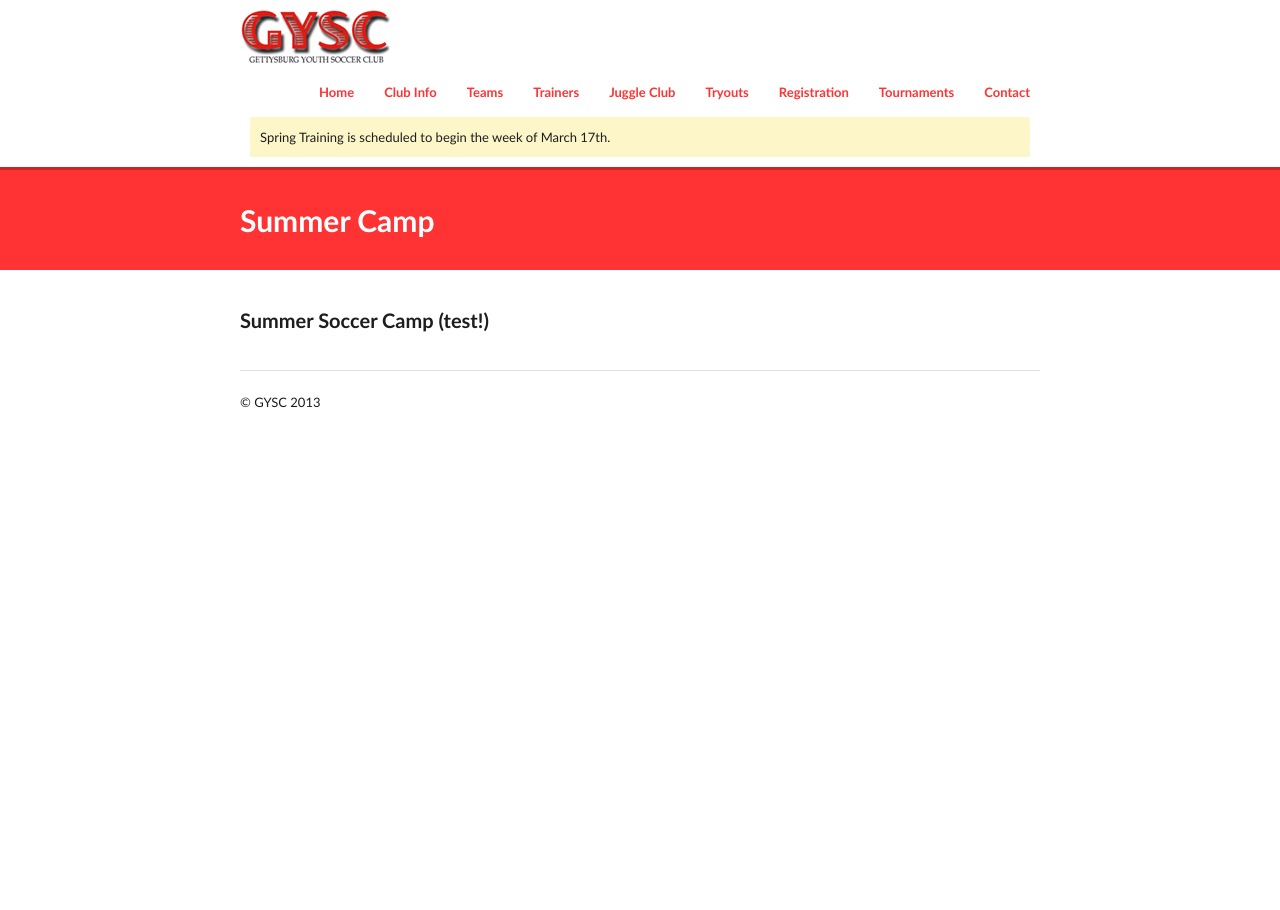
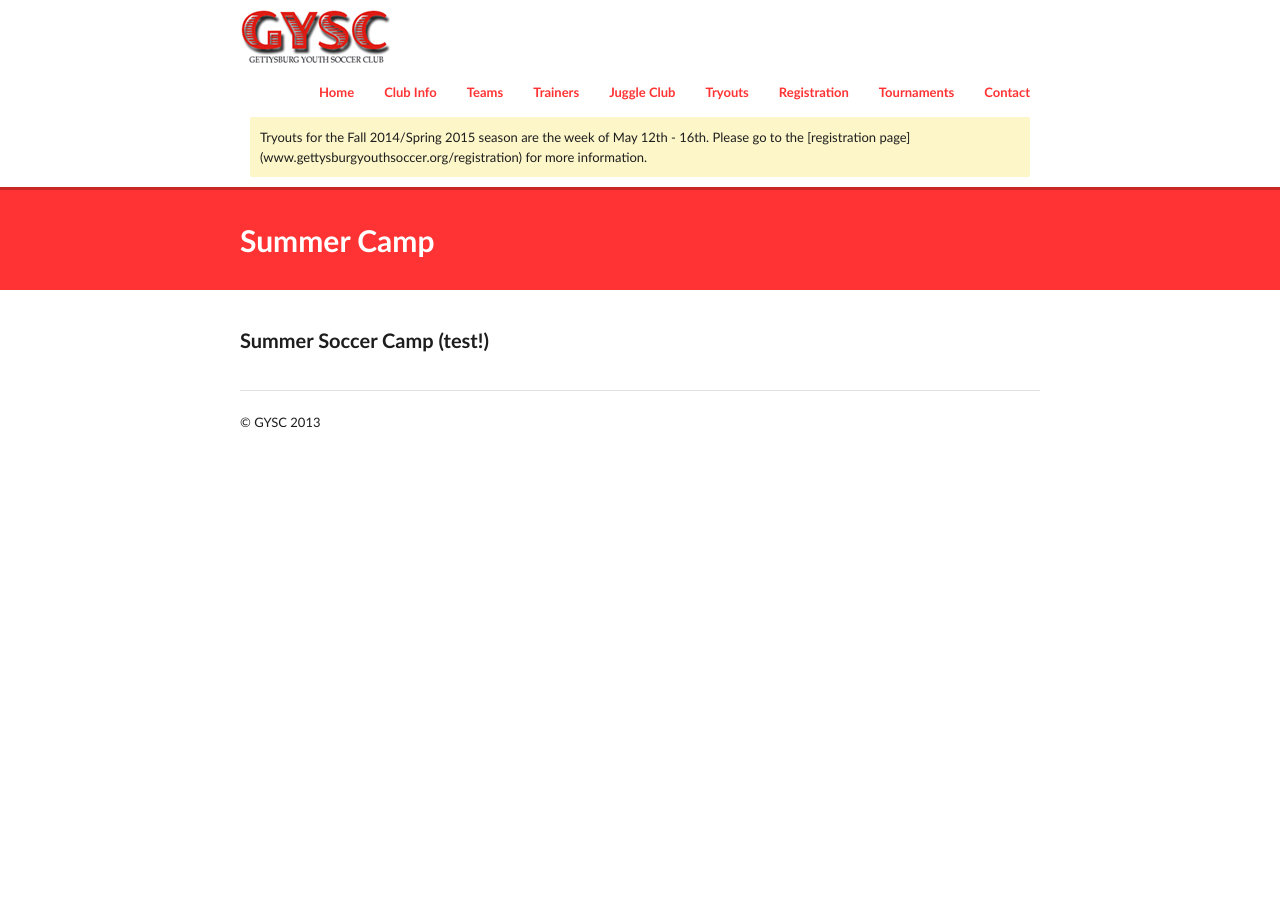
Before and after one commit to GYSC/gysc.github.com, a Jekyll site: the page built from summer-camp.md, in a window 1280 px wide. Built offline with Jekyll 4.4.1, drawn with Linux system fonts in a browser that asks for light colours; Markdown is read by kramdown in place of the engine named in the settings.

Commit message:
Update _config.yml

```diff
--- a/_config.yml
+++ b/_config.yml
@@ -1,5 +1,5 @@
 title: Gettysburg Youth Soccer Club
-message: Spring Training is scheduled to begin the week of March 17th.
+message: Tryouts for the Fall 2014/Spring 2015 season are the week of May 12th - 16th. Please go to the [registration page] (www.gettysburgyouthsoccer.org/registration) for more information.
 #build config
 server: true
 auto: true
```
